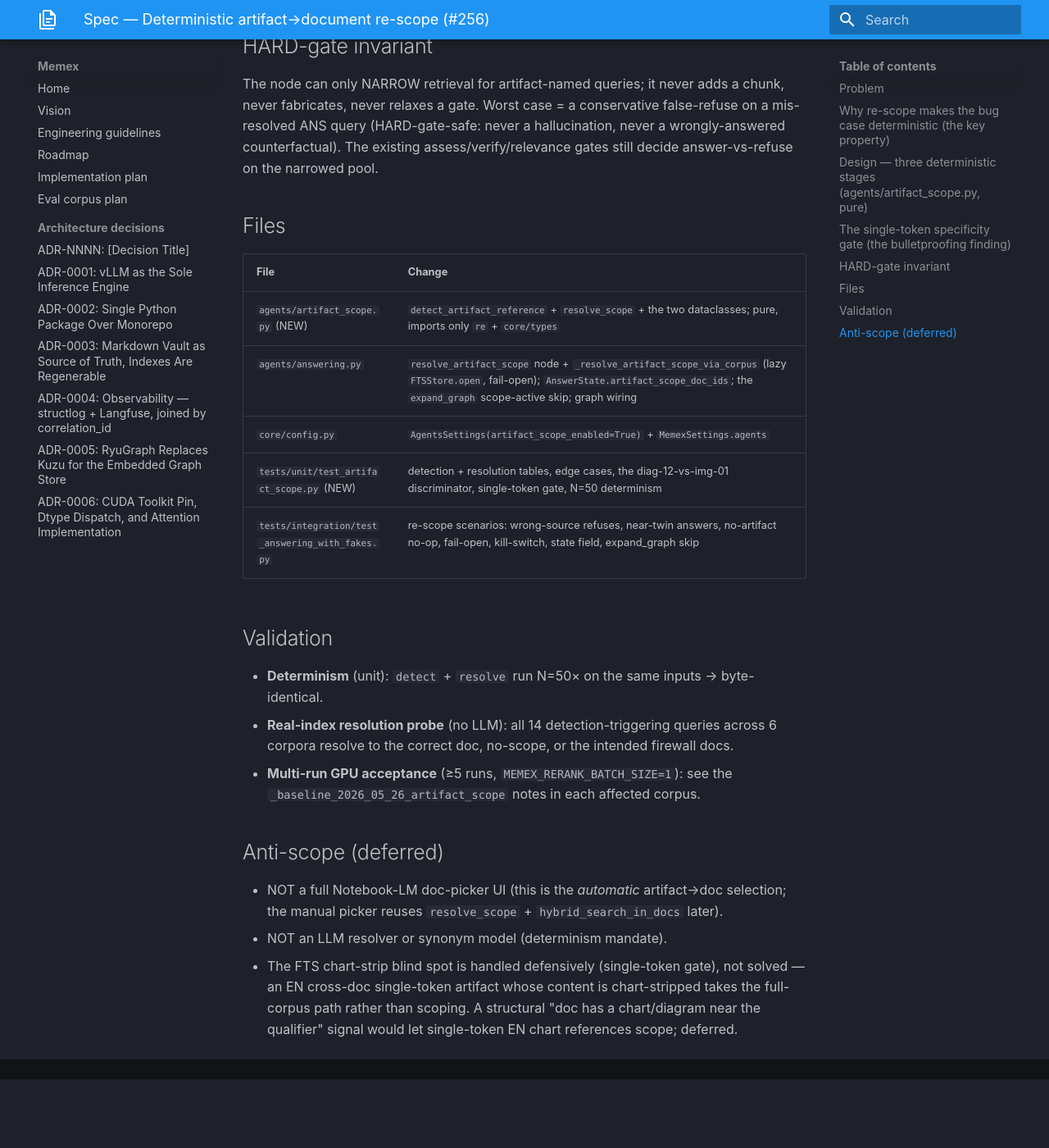
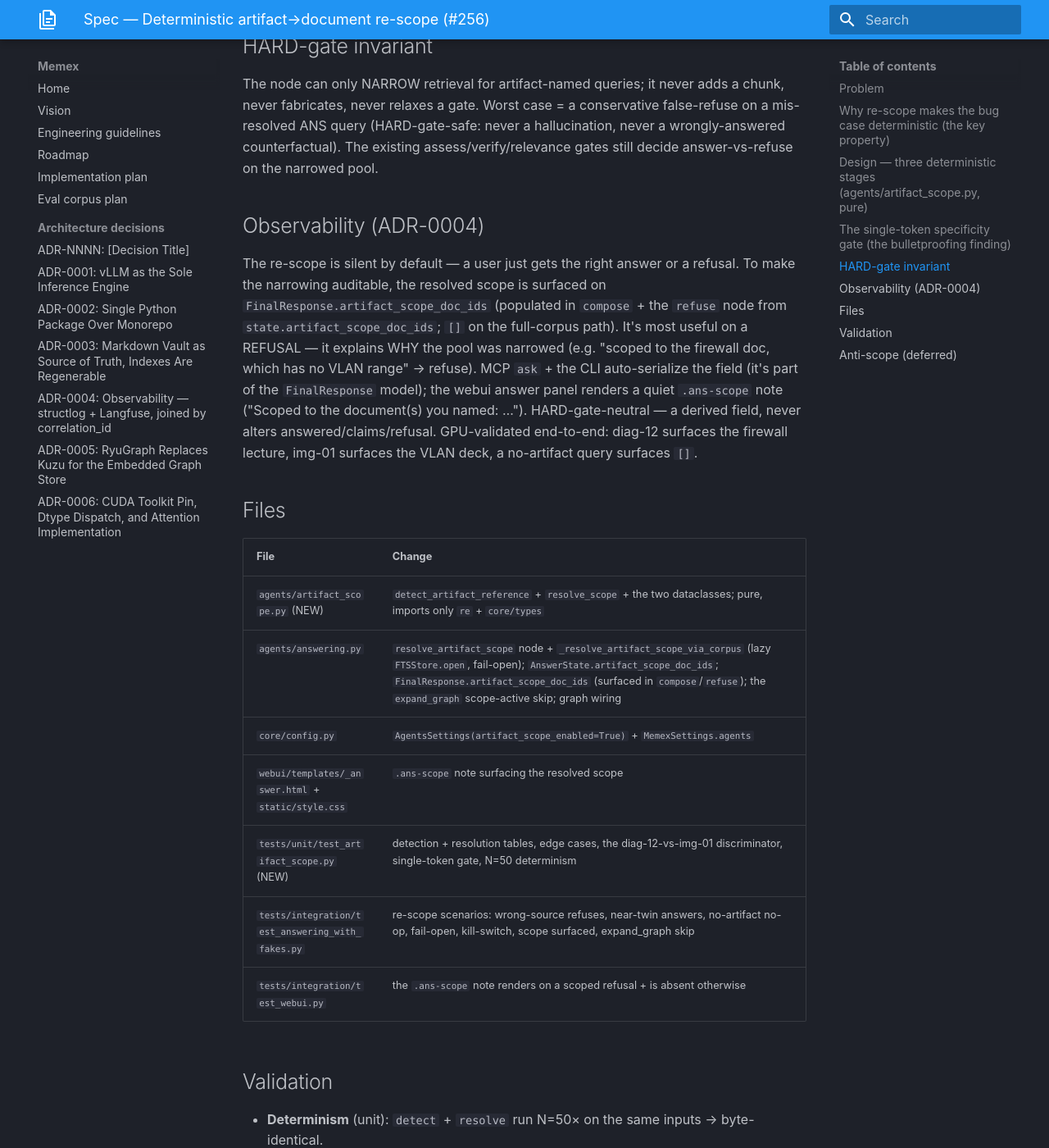
Before and after one commit to Zenetusken/memex, an MkDocs documentation site: the page built from docs/specs/artifact-scope.md, in a window 1280 px wide and 1400 px high, scrolled down 3180 px. Shown: the whole window at 82% size. Built offline with MkDocs 1.6.1 and Material for MkDocs 9.7.7, drawn with Linux system fonts in a browser that asks for light colours; before the commit the page ends 4496 px from its top, so only the background shows below that.

Commit message:
agents+webui: surface the artifact re-scope on FinalResponse (#256 observability)
The #256 re-scope was silent — when diag-12 refuses, a caller got no
indication that retrieval was deliberately narrowed to the firewall doc
(and why). Surface the resolved scope so the narrowing is auditable
(ADR-0004, observable at every layer).

- FinalResponse.artifact_scope_doc_ids: populated in compose + the refuse
  node from state.artifact_scope_doc_ids; [] on the full-corpus path.
  HARD-gate-neutral (derived field; never alters answered/claims/refusal).
- webui: a quiet `.ans-scope` note above the audit footer on both the
  answered and refused paths — "Scoped to the document(s) you named: …"
  with monospace doc-ids. Most useful on a refusal (explains the narrowing).
- MCP `ask` + CLI auto-serialize it (part of the FinalResponse model).

Tests: the re-scope integration scenarios now assert the surfaced field
(answer/refuse/no-op/kill-switch/fail-open); test_webui asserts the note
renders on a scoped refusal + is absent otherwise. GPU-validated end-to-end
(diag-12→cours-6, img-01→semaine-4, no-artifact→[]). 740 passed, pyright
0/0, ruff clean. Spec + both CLAUDE.md synced.

Co-Authored-By: Claude Opus 4.7 (1M context) <noreply@anthropic.com>

```diff
--- a/docs/specs/artifact-scope.md
+++ b/docs/specs/artifact-scope.md
@@ -118,15 +118,31 @@ mis-resolved ANS query (HARD-gate-safe: never a hallucination, never a
 wrongly-answered counterfactual). The existing assess/verify/relevance gates still
 decide answer-vs-refuse on the narrowed pool.
 
+## Observability (ADR-0004)
+
+The re-scope is silent by default — a user just gets the right answer or a refusal.
+To make the narrowing auditable, the resolved scope is surfaced on
+`FinalResponse.artifact_scope_doc_ids` (populated in `compose` + the `refuse` node
+from `state.artifact_scope_doc_ids`; `[]` on the full-corpus path). It's most useful
+on a REFUSAL — it explains WHY the pool was narrowed (e.g. "scoped to the firewall
+doc, which has no VLAN range" → refuse). MCP `ask` + the CLI auto-serialize the field
+(it's part of the `FinalResponse` model); the webui answer panel renders a quiet
+`.ans-scope` note ("Scoped to the document(s) you named: …"). HARD-gate-neutral — a
+derived field, never alters answered/claims/refusal. GPU-validated end-to-end:
+diag-12 surfaces the firewall lecture, img-01 surfaces the VLAN deck, a no-artifact
+query surfaces `[]`.
+
 ## Files
 
 | File | Change |
 |---|---|
 | `agents/artifact_scope.py` (NEW) | `detect_artifact_reference` + `resolve_scope` + the two dataclasses; pure, imports only `re` + `core/types` |
-| `agents/answering.py` | `resolve_artifact_scope` node + `_resolve_artifact_scope_via_corpus` (lazy `FTSStore.open`, fail-open); `AnswerState.artifact_scope_doc_ids`; the `expand_graph` scope-active skip; graph wiring |
+| `agents/answering.py` | `resolve_artifact_scope` node + `_resolve_artifact_scope_via_corpus` (lazy `FTSStore.open`, fail-open); `AnswerState.artifact_scope_doc_ids`; `FinalResponse.artifact_scope_doc_ids` (surfaced in `compose`/`refuse`); the `expand_graph` scope-active skip; graph wiring |
 | `core/config.py` | `AgentsSettings(artifact_scope_enabled=True)` + `MemexSettings.agents` |
+| `webui/templates/_answer.html` + `static/style.css` | `.ans-scope` note surfacing the resolved scope |
 | `tests/unit/test_artifact_scope.py` (NEW) | detection + resolution tables, edge cases, the diag-12-vs-img-01 discriminator, single-token gate, N=50 determinism |
-| `tests/integration/test_answering_with_fakes.py` | re-scope scenarios: wrong-source refuses, near-twin answers, no-artifact no-op, fail-open, kill-switch, state field, expand_graph skip |
+| `tests/integration/test_answering_with_fakes.py` | re-scope scenarios: wrong-source refuses, near-twin answers, no-artifact no-op, fail-open, kill-switch, scope surfaced, expand_graph skip |
+| `tests/integration/test_webui.py` | the `.ans-scope` note renders on a scoped refusal + is absent otherwise |
 
 ## Validation
 
```
Also changed, not shown: src/memex/CLAUDE.md (+1 -1 lines), src/memex/webui/CLAUDE.md (+2 -0 lines), src/memex/webui/static/style.css (+15 -0 lines), src/memex/webui/templates/_answer.html (+7 -0 lines), 3 other files.
